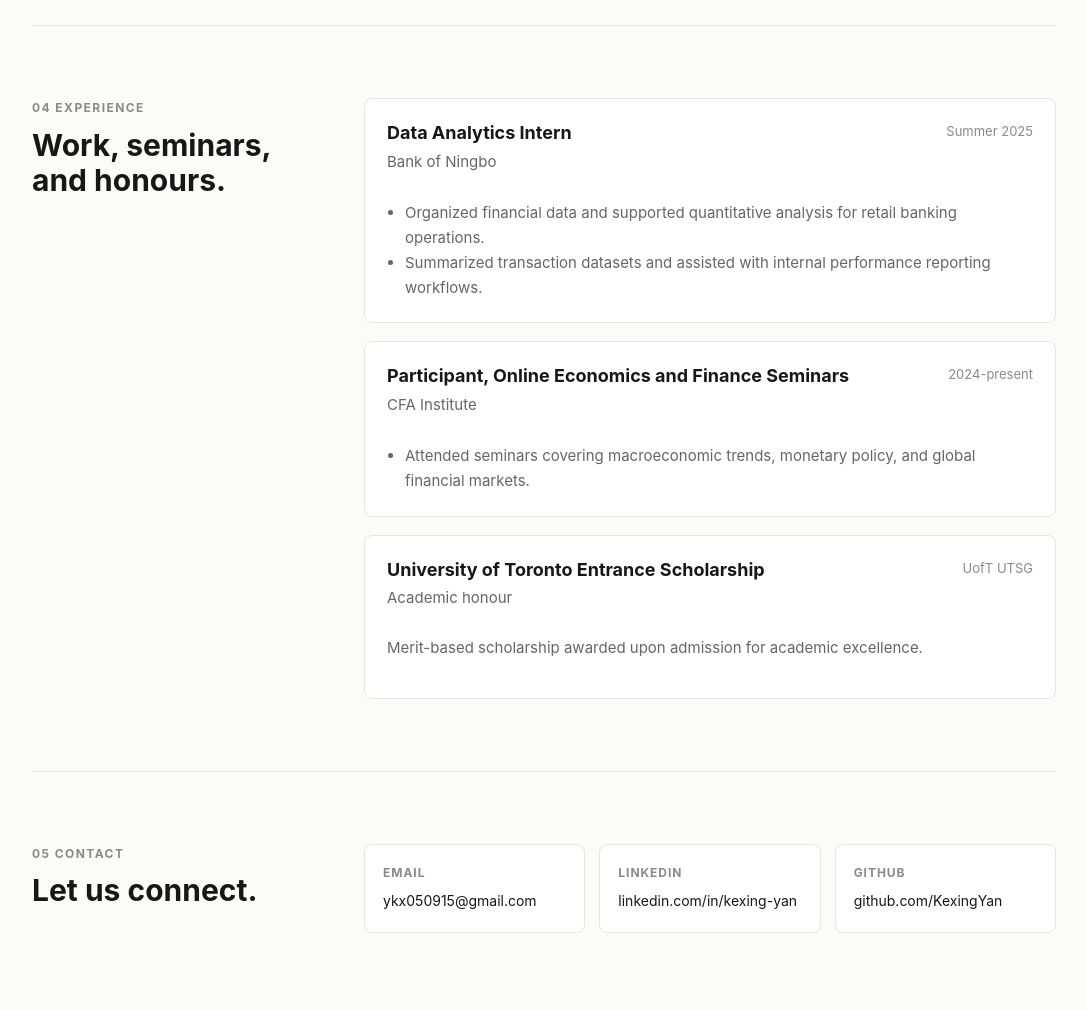
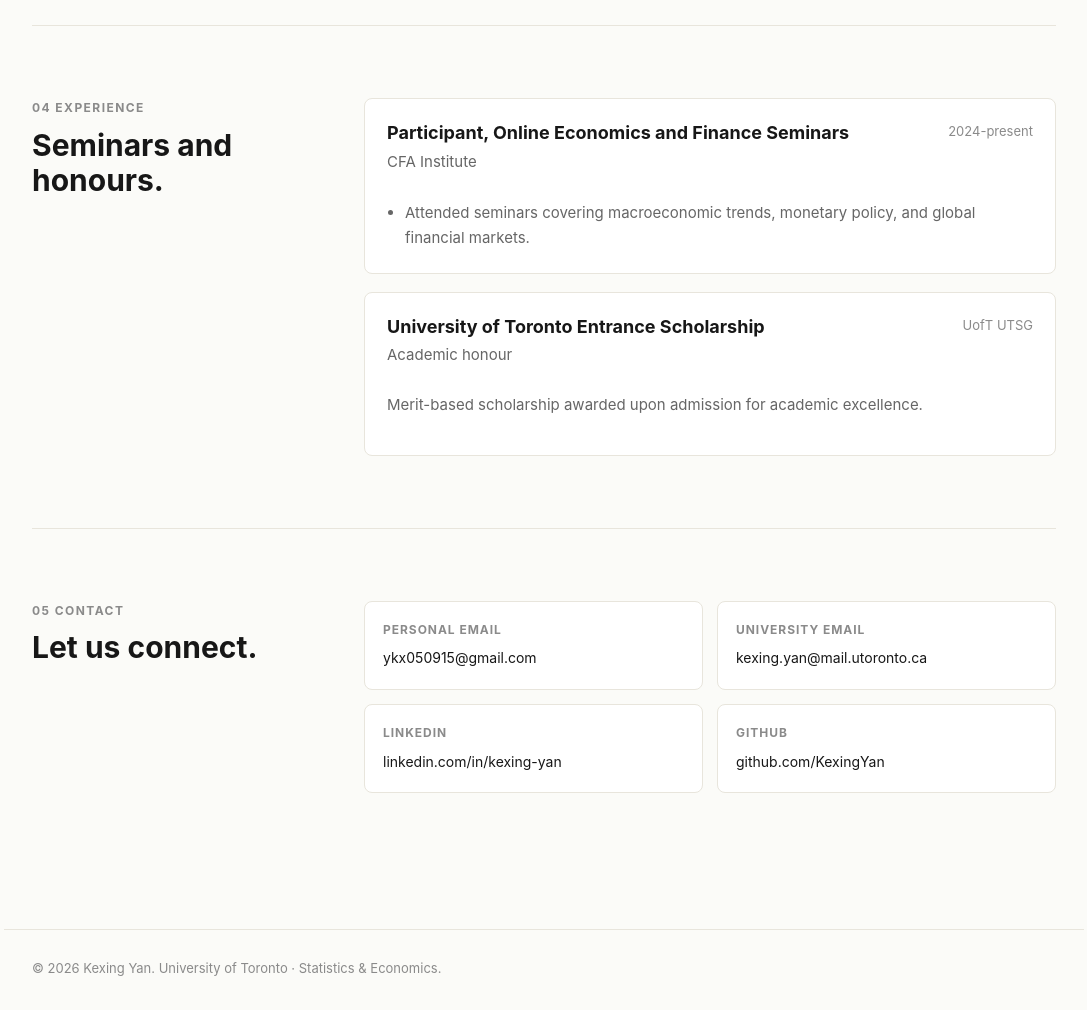
Before and after one commit to KexingYan/KexingYan.github.io, a plain HTML site: page index.html in a window 1280 px wide. Shown: the part 2220-3230 px from the top of the page, without its empty margins (96-1183 px from the left). Drawn offline with Linux system fonts and the light colour scheme.

Commit message:
Update experience and contact links

```diff
--- a/index.html
+++ b/index.html
@@ -369,7 +369,7 @@
 
     .contact-block {
       display: grid;
-      grid-template-columns: repeat(3, minmax(0, 1fr));
+      grid-template-columns: repeat(2, minmax(0, 1fr));
       gap: 14px;
     }
 
@@ -501,7 +501,7 @@
         </p>
         <div class="hero-actions">
           <a class="button" href="#research">View research</a>
-          <a class="button secondary" href="mailto:ykx050915@gmail.com">Email me</a>
+          <a class="button secondary" href="#contact">Email me</a>
         </div>
       </div>
 
@@ -628,23 +628,9 @@
       <div class="section-grid">
         <div>
           <p class="section-kicker">04 Experience</p>
-          <h2 id="experience-title">Work, seminars, and honours.</h2>
+          <h2 id="experience-title">Seminars and honours.</h2>
         </div>
         <div class="list">
-          <article class="item">
-            <div class="item-head">
-              <div>
-                <h3>Data Analytics Intern</h3>
-                <p>Bank of Ningbo</p>
-              </div>
-              <span class="meta">Summer 2025</span>
-            </div>
-            <ul>
-              <li>Organized financial data and supported quantitative analysis for retail banking operations.</li>
-              <li>Summarized transaction datasets and assisted with internal performance reporting workflows.</li>
-            </ul>
-          </article>
-
           <article class="item">
             <div class="item-head">
               <div>
@@ -680,8 +666,12 @@
         </div>
         <div class="contact-block">
           <a class="contact-link" href="mailto:ykx050915@gmail.com">
-            <span class="contact-label">Email</span>
+            <span class="contact-label">Personal Email</span>
             <span class="contact-value">ykx050915@gmail.com</span>
+          </a>
+          <a class="contact-link" href="mailto:kexing.yan@mail.utoronto.ca">
+            <span class="contact-label">University Email</span>
+            <span class="contact-value">kexing.yan@mail.utoronto.ca</span>
           </a>
           <a class="contact-link" href="https://linkedin.com/in/kexing-yan" target="_blank" rel="noreferrer">
             <span class="contact-label">LinkedIn</span>
```
